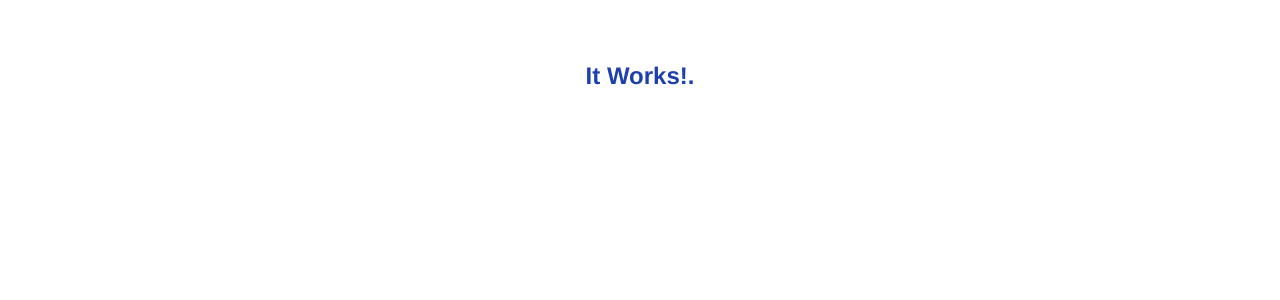
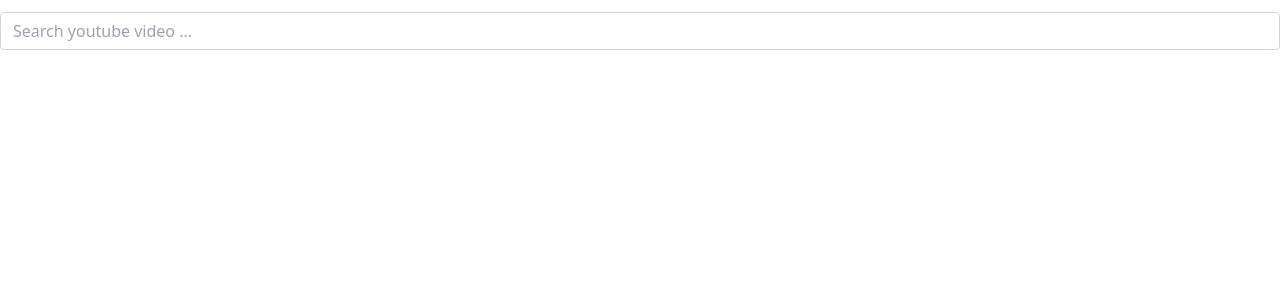
Before and after one commit to Aziz-Karamiani/youtube-video-browser, a Vue app: page / in a window 1280 px wide. Shown: the top 300 px of the page. Built offline with nearby package versions, Linux system fonts and the light colour scheme.

Commit message:
Add search component

```diff
--- a/src/App.vue
+++ b/src/App.vue
@@ -1,24 +1,20 @@
 <template>
-  <div>
-    <h3 class="text-2xl font-bold text-blue-800">It Works!.</h3>
+  <div class="w-full">
+    <search-box></search-box>
   </div>
 </template>
 
 <script>
 import '@/assets/tailwind.css';
+import SearchBox from './components/Search.vue'
+
 export default {
   name: 'App',
-  components: {}
+  components: {
+    SearchBox
+  }
 }
 </script>
 
 <style>
-#app {
-  font-family: Avenir, Helvetica, Arial, sans-serif;
-  -webkit-font-smoothing: antialiased;
-  -moz-osx-font-smoothing: grayscale;
-  text-align: center;
-  color: #2c3e50;
-  margin-top: 60px;
-}
 </style>
--- /dev/null
+++ b/src/components/Search.vue
@@ -0,0 +1,32 @@
+<template>
+  <div class="container mx-auto flex justify-center mt-3 w-full">
+    <div class="w-full mb-3">
+      <label for="exampleSearch"></label>
+      <input type="search" @input="search"
+             class="form-control block w-full px-3 py-1.5 text-base font-normal text-gray-700 bg-white bg-clip-padding border border-solid border-gray-300 rounded transition ease-in-out m-0 focus:text-gray-700 focus:bg-white focus:border-blue-600 focus:outline-none"
+             id="exampleSearch" placeholder="Search youtube video ..."/>
+    </div>
+  </div>
+</template>
+
+<script>
+import '@/assets/tailwind.css';
+
+export default {
+  name: "SearchBox",
+  data() {
+    return {
+      keyword: ""
+    }
+  },
+  methods: {
+    search(event) {
+      this.keyword = event.target.value;
+    }
+  }
+}
+</script>
+
+<style scoped>
+
+</style>
```
